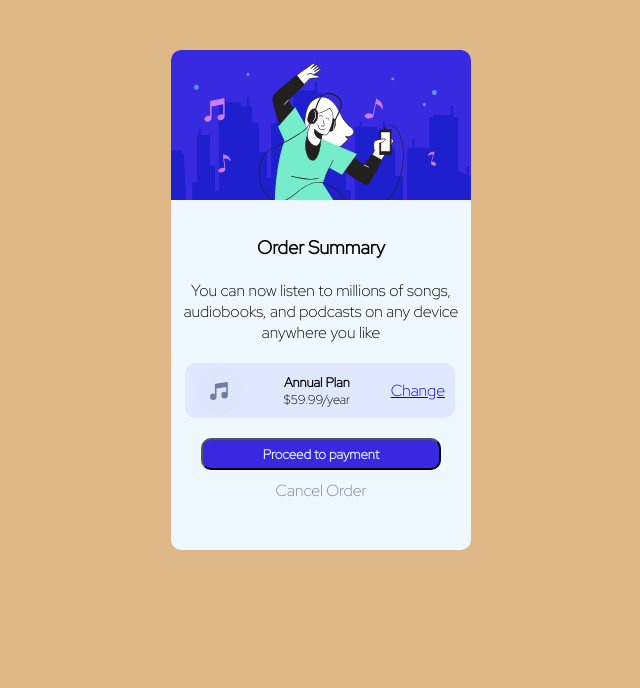
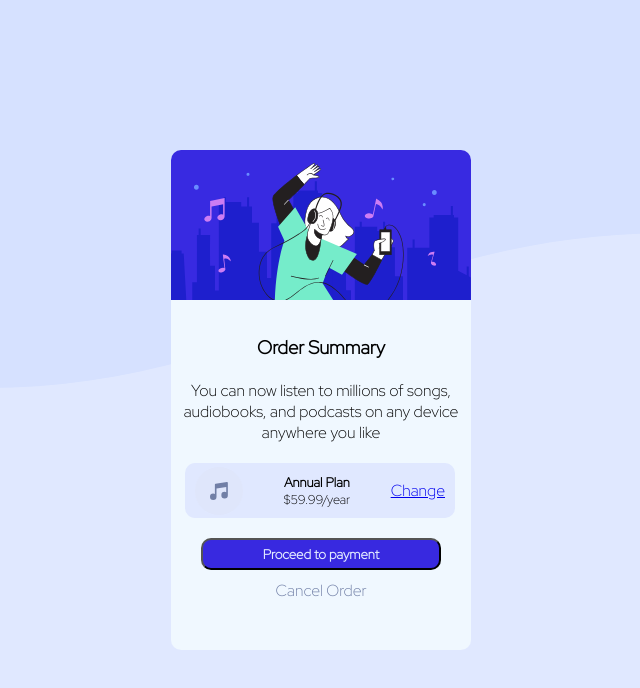
Before and after one commit to nyllegriffiths1/Order-summary-component-Frontend-master, a plain HTML site: page index.html in a window 1280 px wide. Shown: the whole page, without its empty margins (319-959 px from the left). Drawn offline with Linux system fonts and the light colour scheme.

Commit message:
updated styling

```diff
--- a/styles.css
+++ b/styles.css
@@ -18,15 +18,19 @@
 }
 
 body {
-    background: burlywood;
     display: flex;
     align-items: center;
     justify-content: center;
+    min-height: 100vh;
+    background-color: hsl(225, 100%, 94%);
+    background-image: url(/Order-summary-component-Frontend-master/images/pattern-background-desktop.svg);
+    background-repeat: no-repeat;
+    background-size: contain;
+    background-position: left top;
 
 }
 
 .container {
-    margin-top: 50px;
     width: 300px;
     height: 500px;
     background: aliceblue;
```
